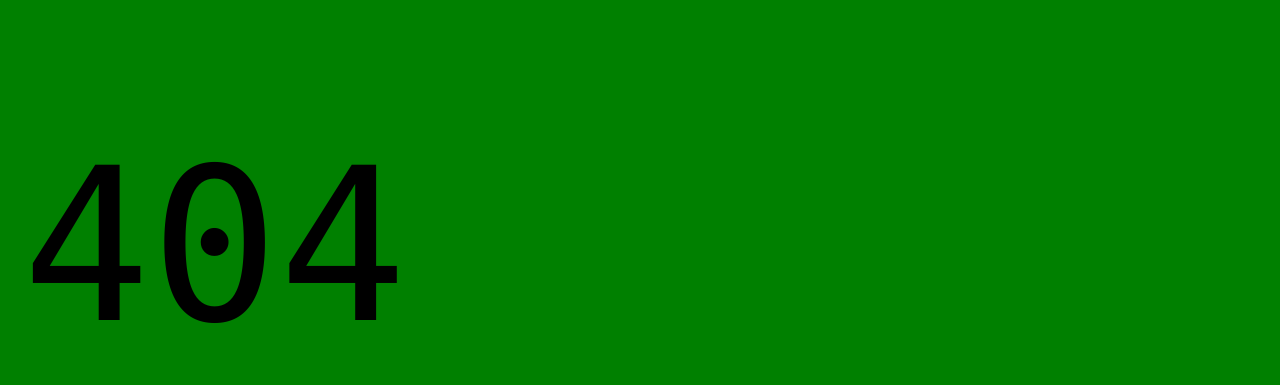
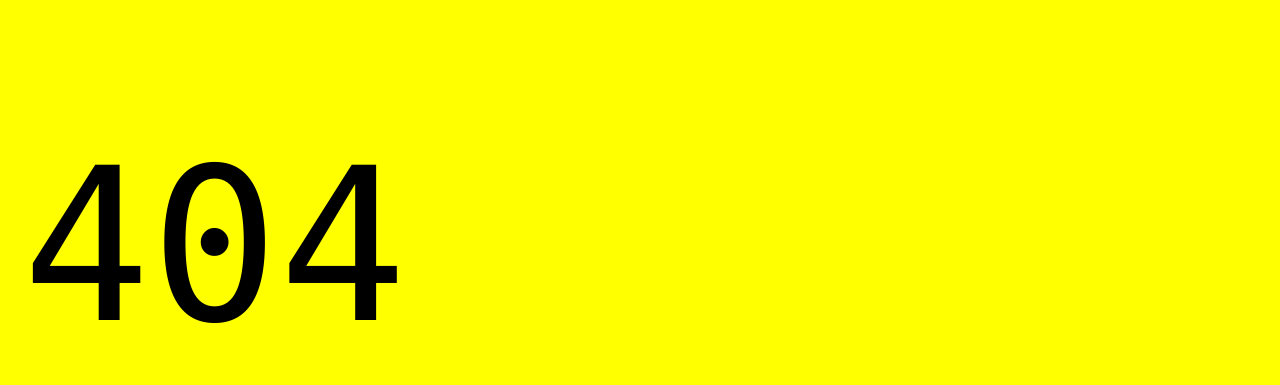
Before and after one commit to jckautzmann/helix-project-1, a website: page 404.html in a window 1280 px wide. Shown: the part 62-447 px from the top of the page. Drawn offline with Linux system fonts and the light colour scheme; files whose address does not match are found by name.

```diff
--- a/styles/styles.css
+++ b/styles/styles.css
@@ -14,7 +14,7 @@
   /* colors */
   --link-color: #035fe6;
   --link-hover-color: #136ff6;
-  --background-color: green;
+  --background-color: yellow;
   --overlay-background-color: #eee;
   --highlight-background-color: #ccc;
   --text-color: #000;
```
